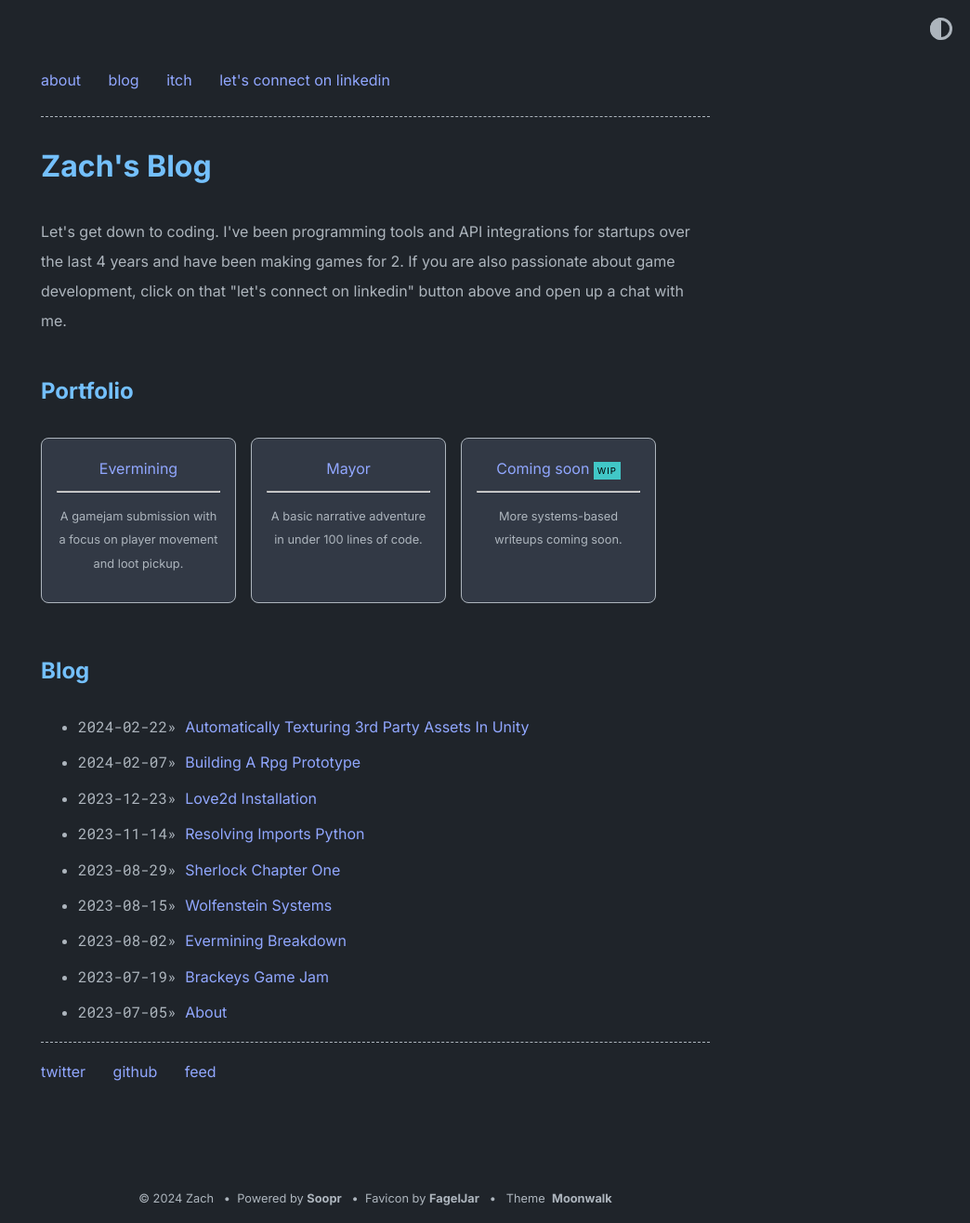
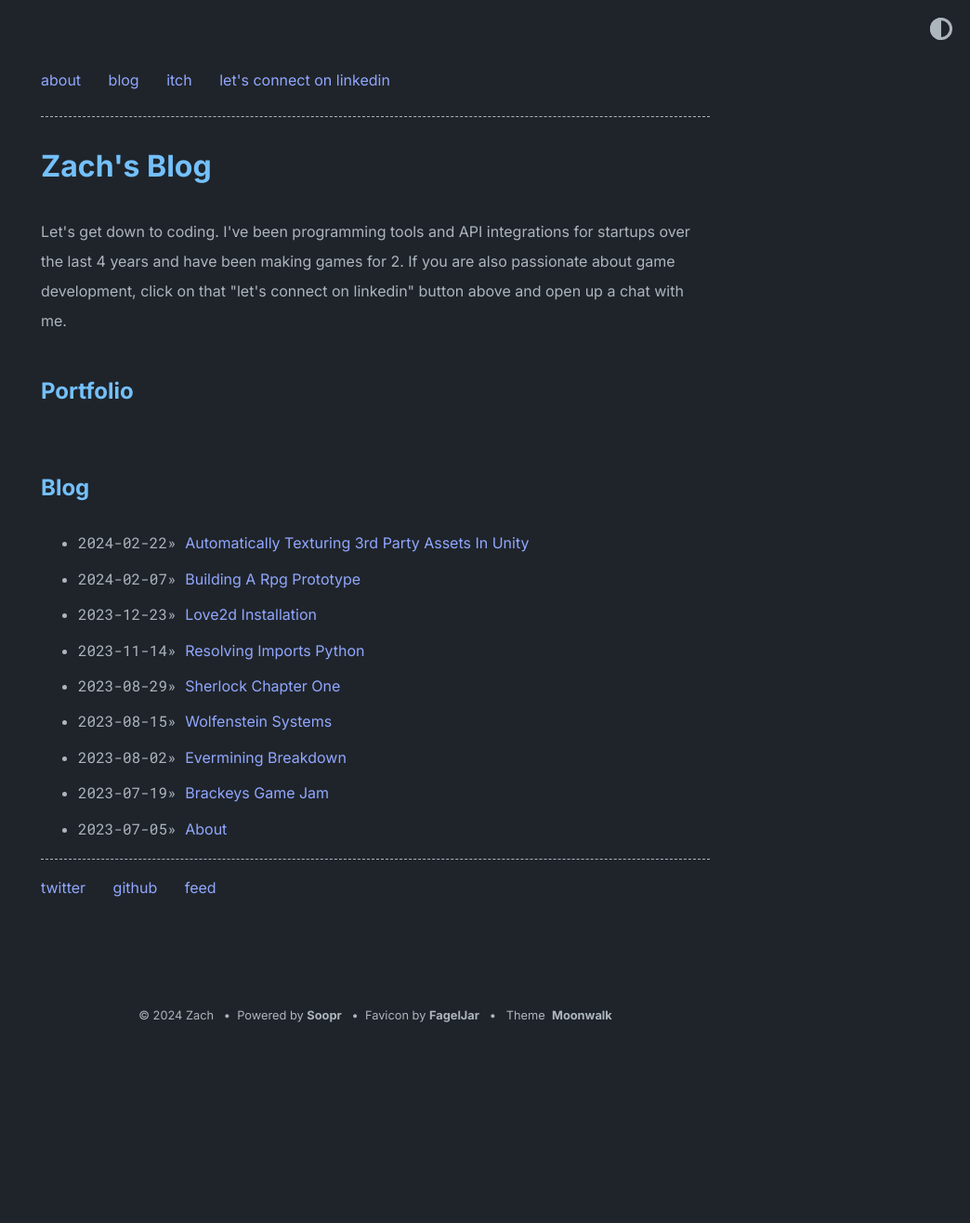
Before and after one commit to zbaileydev/zbaileydev.github.io, a Jekyll site: the page built from index.md, in a window 1280 px wide. Shown: the whole page at 93% size, without its empty margins (236-1280 px from the left). Built offline with Jekyll 4.4.1, drawn with Linux system fonts in a browser that asks for light colours; after the commit the page ends 1118 px from its top, so only the background shows below that.

Commit message:
Update home.yml

```diff
--- a/_data/home.yml
+++ b/_data/home.yml
@@ -9,46 +9,14 @@ navbar_entries:
     url: https://puzzlezach.itch.io/
 
   - title: let's connect on linkedin
-    url: https://www.linkedin.com/in/puzzlezach
-
-project_entries:
-  - title: Evermining
-    url: evermining-breakdown
-    desc: A gamejam submission with a focus on player movement and loot pickup.
-
-  - title: Mayor
-    url: brackeys-game-jam
-    desc: A basic narrative adventure in under 100 lines of code.
-
-  - title: Coming soon
-    url: overview-post
-    desc: More systems-based writeups coming soon.
-    highlight: WIP
-
-old_project_entries:
-  - title: Soopr
-    url: https://www.soopr.co
-    desc: Delight your readers - add beautiful share and like buttons easily to your websites
-    highlight: NEW
-
-  - title: Cookie
-    url: https://github.com/abhinavs/cookie
-    desc: An open source landing website with supporting pages and integrated blog
-
-  - title: Moonwalk
-    url: https://github.com/abhinavs/moonwalk
-    desc: A fast and minimalist Jekyll blog theme with clean dark mode
-
-  - title: Humangous
-    url: https://www.humangous.co
-    desc: The better people know you, the better they collaborate
+    url: https://www.linkedin.com/in/zbaileydev
 
 footer_entries:
   - title: twitter
-    url: https://twitter.com/
+    url: https://twitter.com/puzzlezach1
 
   - title: github
-    url: https://github.com/puzzlezach
+    url: https://github.com/zbaileydev
 
   - title: feed
     url: feed.xml
```
